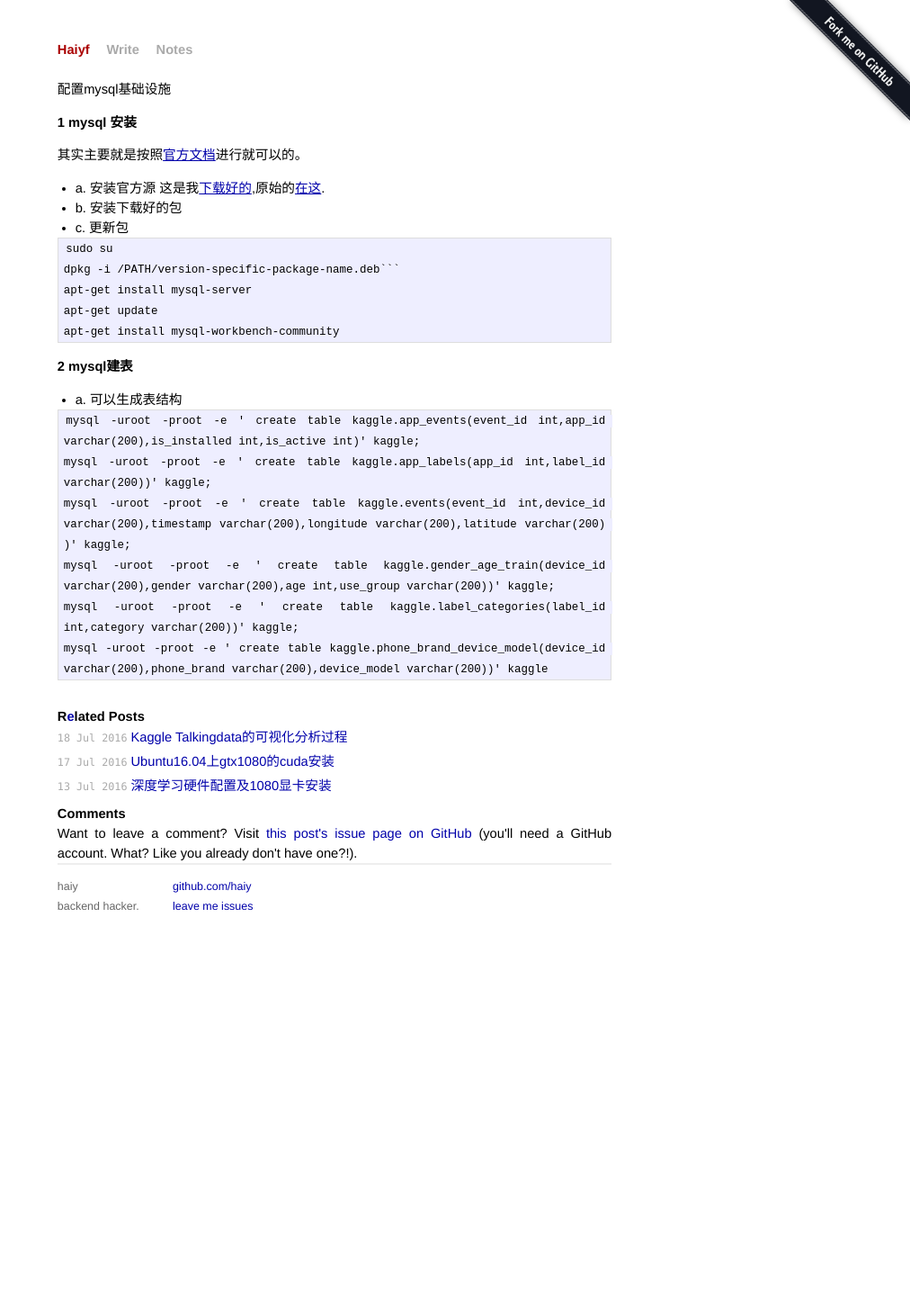
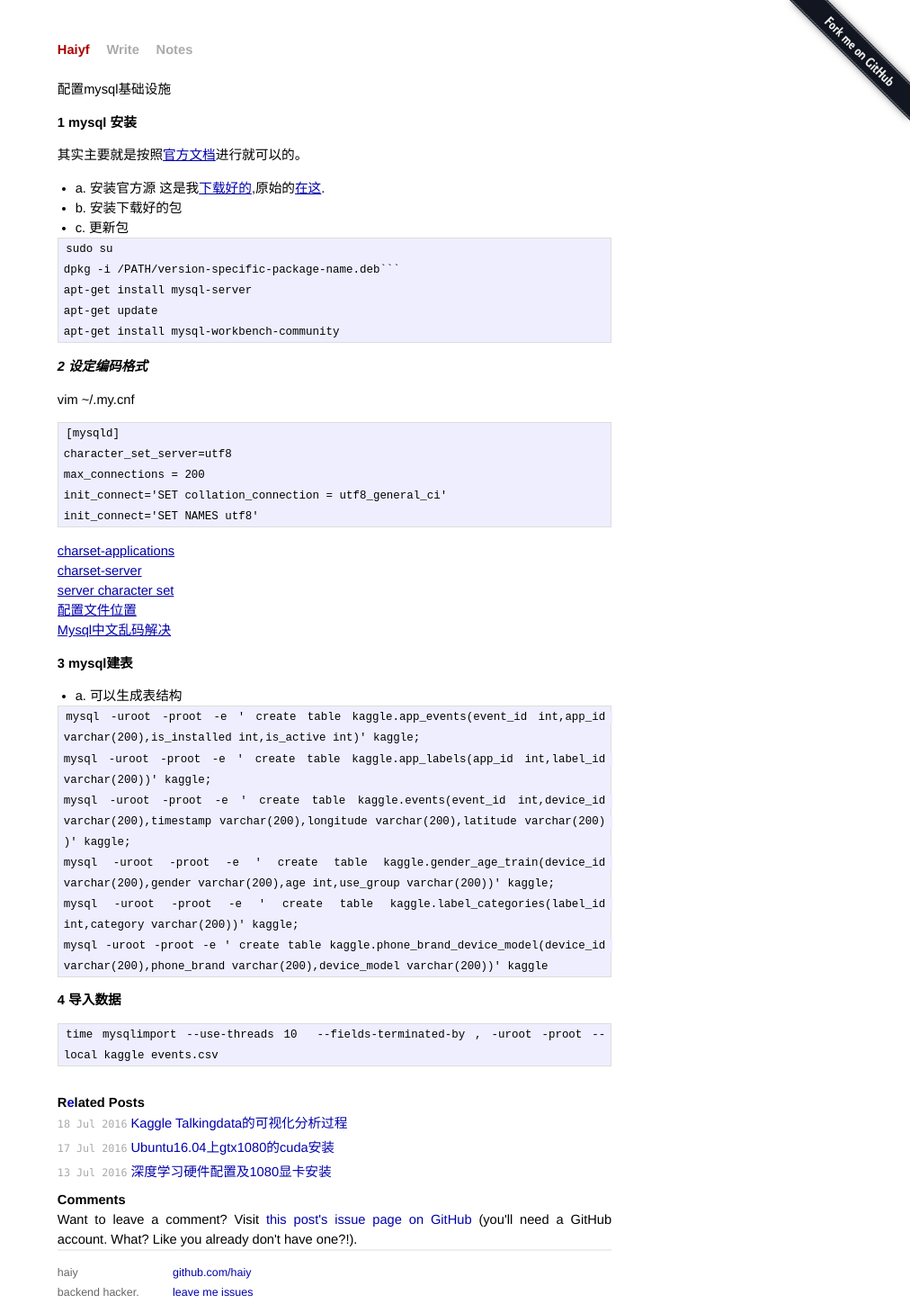
Before and after one commit to caratiger/haiy.github.io, a Jekyll site: the page built from _posts/2016-07-15-配置mysql基础设施.md, in a window 1280 px wide. Shown: the whole page at 90% size, without its empty margins (268-1280 px from the left). Built offline with Jekyll 4.4.1, drawn with Linux system fonts in a browser that asks for light colours; comment, search, counter and statistics services are not loaded; before the commit the page ends 1030 px from its top, so only the background shows below that.

Commit message:
Update 2016-07-15-配置mysql基础设施.md

````diff
--- a/_posts/2016-07-15-配置mysql基础设施.md
+++ b/_posts/2016-07-15-配置mysql基础设施.md
@@ -21,7 +21,24 @@ apt-get update
 apt-get install mysql-workbench-community
 ```
 
-**2 mysql建表**
+***2 设定编码格式***
+
+vim ~/.my.cnf
+
+```
+[mysqld]
+character_set_server=utf8
+max_connections = 200
+init_connect='SET collation_connection = utf8_general_ci'
+init_connect='SET NAMES utf8'
+```
+[charset-applications](https://dev.mysql.com/doc/refman/5.7/en/charset-applications.html)
+[charset-server](http://dev.mysql.com/doc/refman/5.7/en/charset-server.html)
+[server character set](http://stackoverflow.com/questions/22572558/how-to-set-character-set-database-and-collation-database-to-utf8-in-my-ini)
+[配置文件位置](http://dev.mysql.com/doc/refman/5.7/en/option-files.html)
+[Mysql中文乱码解决](http://blog.csdn.net/luoweifu/article/details/8832492)
+
+**3 mysql建表**
 
  - a. 可以生成表结构
 
@@ -33,3 +50,10 @@ mysql -uroot -proot -e ' create table kaggle.gender_age_train(device_id varchar(
 mysql -uroot -proot -e ' create table kaggle.label_categories(label_id int,category varchar(200))' kaggle;
 mysql -uroot -proot -e ' create table kaggle.phone_brand_device_model(device_id varchar(200),phone_brand varchar(200),device_model varchar(200))' kaggle
 ```
+
+
+**4 导入数据**
+
+```
+time mysqlimport --use-threads 10  --fields-terminated-by , -uroot -proot --local kaggle events.csv
+```
````
